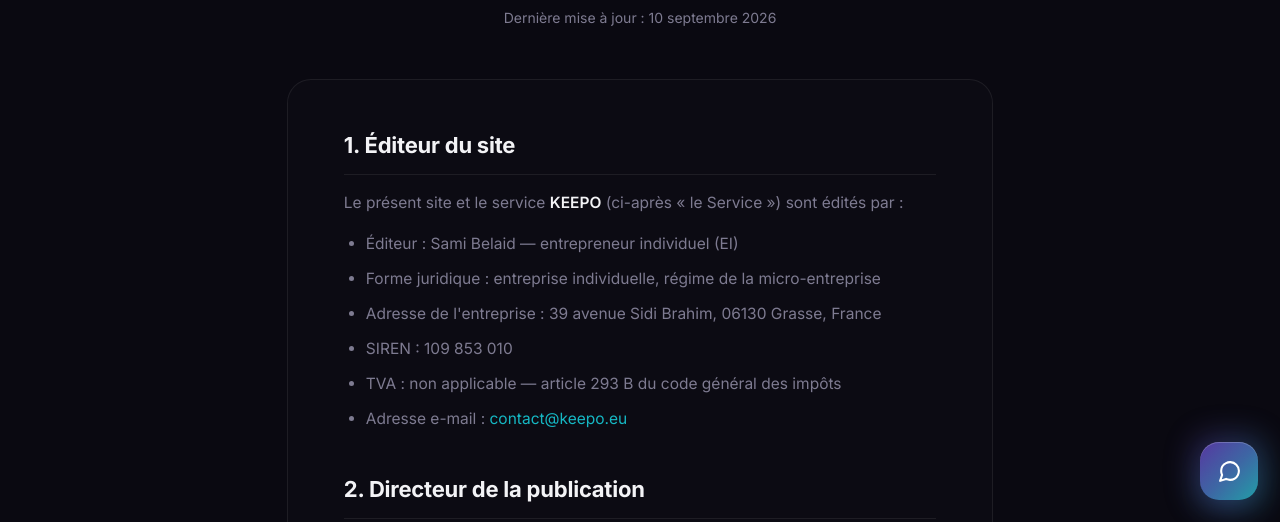
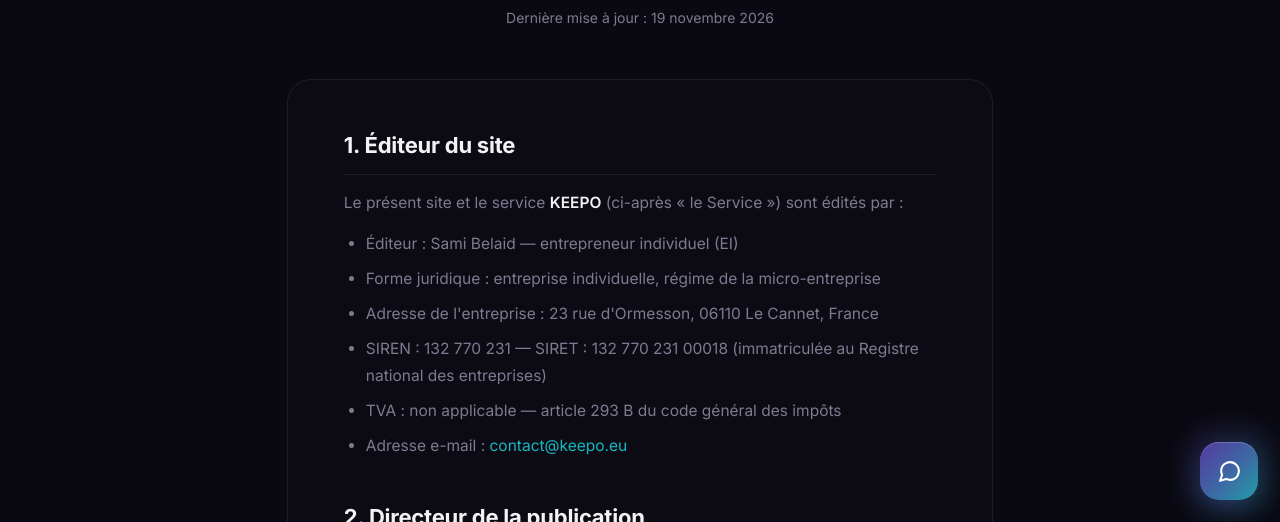
Before and after one commit to lesstimax-tech/keepo, a plain HTML site: page mentions-legales.html in a window 1280 px wide. Shown: the part 278-800 px from the top of the page. Drawn offline with Linux system fonts and the light colour scheme.

Commit message:
Mentions légales : nouveau SIREN/SIRET et adresse au Cannet
L'entreprise est immatriculée au RNE depuis le 17/11/2026 (SIREN 132 770 231,
SIRET 132 770 231 00018). L'adresse passe de Grasse au Cannet, sur les mentions
légales et dans la présentation de l'accueil.

Co-Authored-By: Claude Opus 5.5 <noreply@anthropic.com>

```diff
--- a/mentions-legales.html
+++ b/mentions-legales.html
@@ -39,7 +39,7 @@
         <div class="legal-head">
             <div class="section-tag">Informations légales</div>
             <h1>Mentions Légales</h1>
-            <p class="legal-updated">Dernière mise à jour : 10 septembre 2026</p>
+            <p class="legal-updated">Dernière mise à jour : 19 novembre 2026</p>
         </div>
 
         <div class="legal-content">
@@ -48,8 +48,8 @@
             <ul>
                 <li>Éditeur : Sami Belaid — entrepreneur individuel (EI)</li>
                 <li>Forme juridique : entreprise individuelle, régime de la micro-entreprise</li>
-                <li>Adresse de l'entreprise : 39 avenue Sidi Brahim, 06130 Grasse, France</li>
-                <li>SIREN : 109 853 010</li>
+                <li>Adresse de l'entreprise : 23 rue d'Ormesson, 06110 Le Cannet, France</li>
+                <li>SIREN : 132 770 231 — SIRET : 132 770 231 00018 (immatriculée au Registre national des entreprises)</li>
                 <li>TVA : non applicable — article 293 B du code général des impôts</li>
                 <li>Adresse e-mail : <a href="mailto:contact@keepo.eu">contact@keepo.eu</a></li>
             </ul>
```
Also changed, not shown: index.html (+1 -1 lines).
